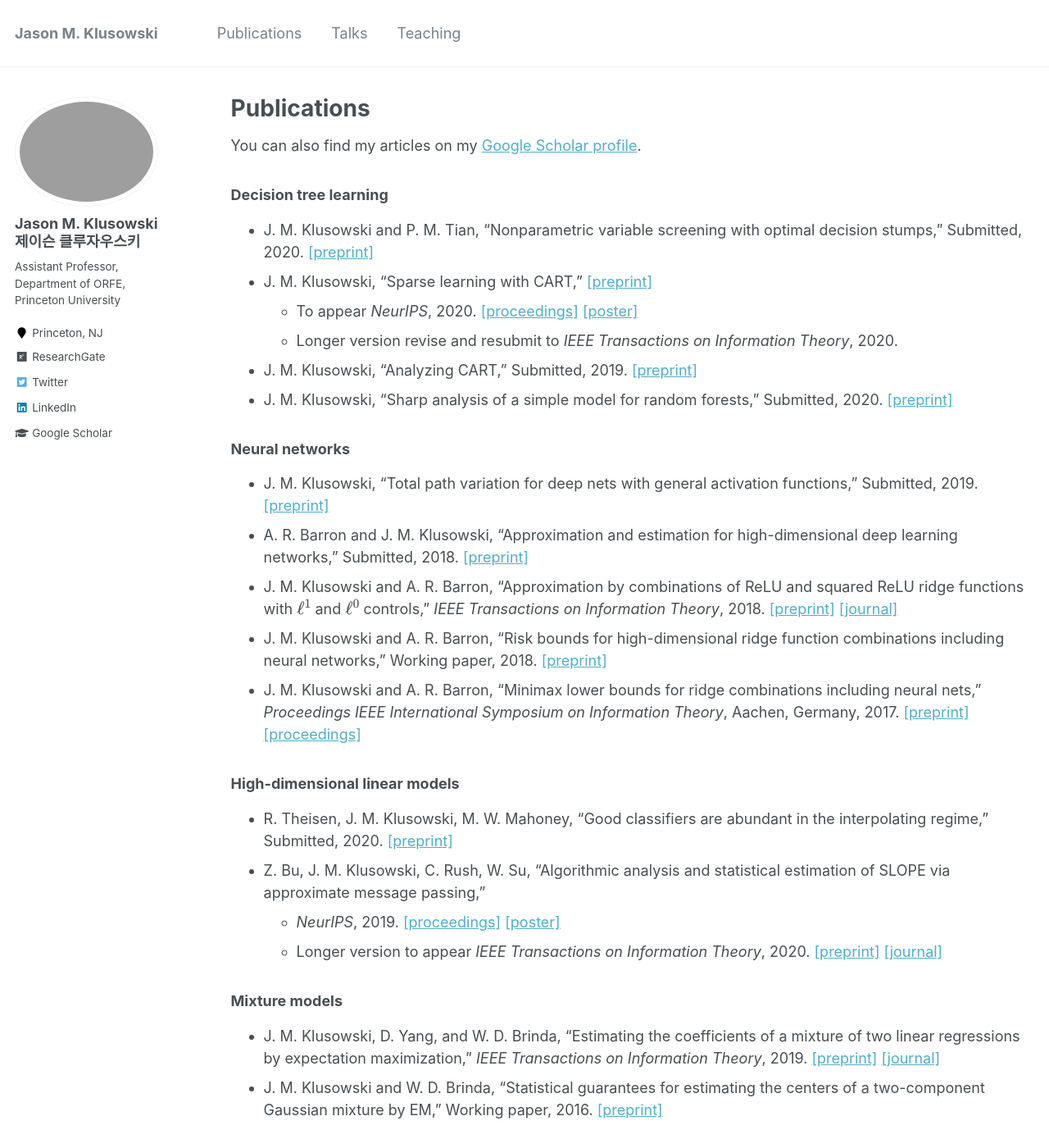
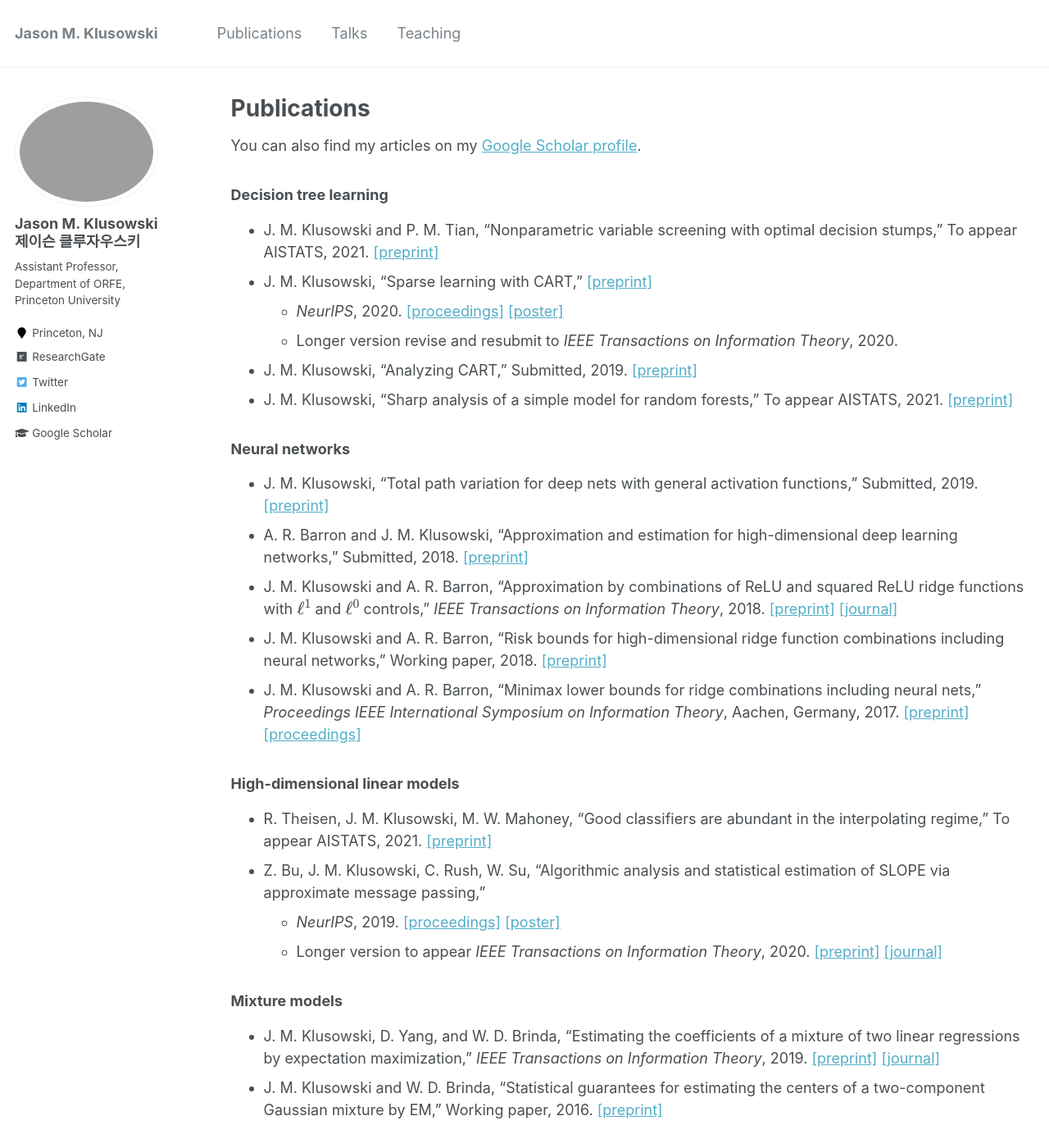
Before and after one commit to jasonklusowski/jasonklusowski.github.io, a Jekyll site: the page built from _pages/publications.md, in a window 1280 px wide and 1400 px high. Shown: the whole window at 82% size. Built offline with Jekyll 4.4.1, drawn with Linux system fonts in a browser that asks for light colours; formulas are drawn with MathJax 3.

Commit message:
Update publications.md

```diff
--- a/_pages/publications.md
+++ b/_pages/publications.md
@@ -9,12 +9,12 @@ You can also find my articles on my [Google Scholar profile](https://scholar.goo
 
 ### Decision tree learning
 
-* J. M. Klusowski and P. M. Tian, "Nonparametric variable screening with optimal decision stumps," Submitted, 2020. [[preprint]](https://arxiv.org/pdf/2011.02683.pdf)
+* J. M. Klusowski and P. M. Tian, "Nonparametric variable screening with optimal decision stumps," To appear AISTATS, 2021. [[preprint]](https://arxiv.org/pdf/2011.02683.pdf)
 * J. M. Klusowski, "Sparse learning with CART," [[preprint]](https://arxiv.org/pdf/2006.04266.pdf)
-  - To appear _NeurIPS_, 2020. [[proceedings]](https://papers.nips.cc/paper/2020/file/85fc37b18c57097425b52fc7afbb6969-Paper.pdf) [[poster]](https://jasonklusowski.github.io/files/cart_poster.pdf)
+  - _NeurIPS_, 2020. [[proceedings]](https://papers.nips.cc/paper/2020/file/85fc37b18c57097425b52fc7afbb6969-Paper.pdf) [[poster]](https://jasonklusowski.github.io/files/cart_poster.pdf)
   - Longer version revise and resubmit to _IEEE Transactions on Information Theory_, 2020.
 * J. M. Klusowski, "Analyzing CART," Submitted, 2019. [[preprint]](https://arxiv.org/pdf/1906.10086.pdf)
-* J. M. Klusowski, "Sharp analysis of a simple model for random forests," Submitted, 2020. [[preprint]](https://arxiv.org/pdf/1805.02587.pdf)
+* J. M. Klusowski, "Sharp analysis of a simple model for random forests," To appear AISTATS, 2021. [[preprint]](https://arxiv.org/pdf/1805.02587.pdf)
 
 ### Neural networks
 
@@ -26,7 +26,7 @@ You can also find my articles on my [Google Scholar profile](https://scholar.goo
 
 ### High-dimensional linear models
 
-* R. Theisen, J. M. Klusowski, M. W. Mahoney, "Good classifiers are abundant in the interpolating regime," Submitted, 2020. [[preprint]](https://arxiv.org/pdf/2006.12625.pdf)
+* R. Theisen, J. M. Klusowski, M. W. Mahoney, "Good classifiers are abundant in the interpolating regime," To appear AISTATS, 2021. [[preprint]](https://arxiv.org/pdf/2006.12625.pdf)
 * Z. Bu, J. M. Klusowski, C. Rush, W. Su, "Algorithmic analysis and statistical estimation of SLOPE via approximate message passing,"
   - _NeurIPS_, 2019. [[proceedings]](http://papers.neurips.cc/paper/9134-algorithmic-analysis-and-statistical-estimation-of-slope-via-approximate-message-passing) [[poster]](https://jasonklusowski.github.io/files/SLOPEAMP_poster.pdf)
   - Longer version to appear _IEEE Transactions on Information Theory_, 2020. [[preprint]](https://arxiv.org/pdf/1907.07502.pdf) [[journal]](https://ieeexplore.ieee.org/document/9204751)
```
